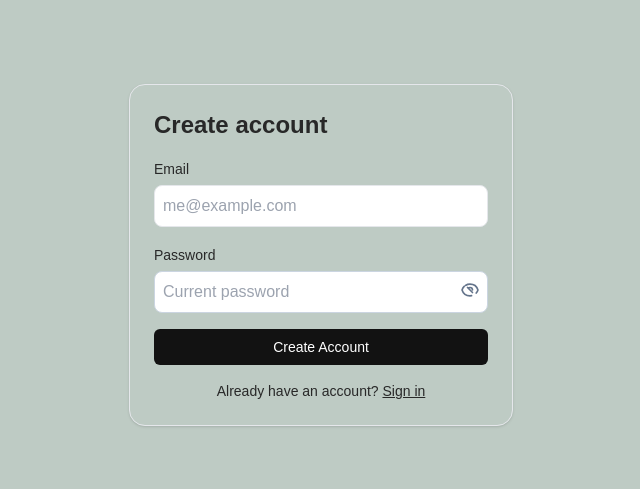
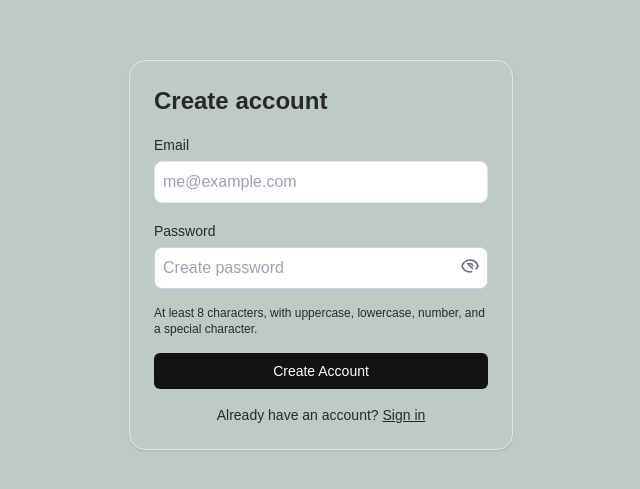
Before and after one commit to cohenoa33/cashflow, a Next.js app in the folder frontend/: page /register in a window 1280 px wide. Shown: the part 145-634 px from the top of the page, without its empty margins (319-959 px from the left). Built offline with nearby package versions, Linux system fonts and the light colour scheme; no server answers.

Commit message:
feat(frontend): improve password UX on register page
- Added password requirement instructions to the register form
- Updated PasswordInput to visually indicate errors by applying error border color
- Enhanced validation feedback for new users during registration

```diff
--- a/frontend/app/register/page.tsx
+++ b/frontend/app/register/page.tsx
@@ -43,11 +43,10 @@ export default function RegisterPage() {
         className="w-full max-w-sm space-y-4 rounded-2xl border p-6 shadow"
       >
         <h1 className="text-2xl font-semibold">Create account</h1>
-
         <label className="block">
           <span className="text-sm">Email</span>
           <input
-            className="mt-1 w-full rounded-lg border p-2"
+            className="mt-1 w-full rounded-lg border p-2 focus:outline-none "
             type="email"
             value={email}
             onChange={(e) => setEmail(e.target.value)}
@@ -55,7 +54,6 @@ export default function RegisterPage() {
             required
           />
         </label>
-
         <label className="block">
           <span className="text-sm">Password</span>
           <PasswordInput
@@ -66,13 +64,18 @@ export default function RegisterPage() {
               setNewTouched(true);
             }}
             invalid={invalid}
-            placeholder="Current password"
+            placeholder="Create password"
           />
-        </label>
-
+        </label>{" "}
+        <p
+          className={`mt-1 text-xs ${
+            invalid ? "text-danger" : "text-stale-500"
+          }`}
+        >
+          At least 8 characters, with uppercase, lowercase, number, and a
+          special character.
+        </p>
         {err && <p className="text-sm text-red-600">{err}</p>}
-
-
         <Button disabled={busy} type="submit" className="w-full text-base">
           {busy ? "Creating..." : "Create Account"}
         </Button>
--- a/frontend/components/ui/PasswordInput.tsx
+++ b/frontend/components/ui/PasswordInput.tsx
@@ -36,8 +36,8 @@ export default function PasswordInput({
         className={clsx(
           className,
           invalid
-            ? "border-red-500 focus:outline-none focus:ring-1 focus:ring-red-500"
-            : "border-slate-300"
+            ? "border-danger focus:outline-none focus:ring-1 focus:ring-danger"
+            : "border-slate-300 focus:outline-none"
         )}
       />
 
```
